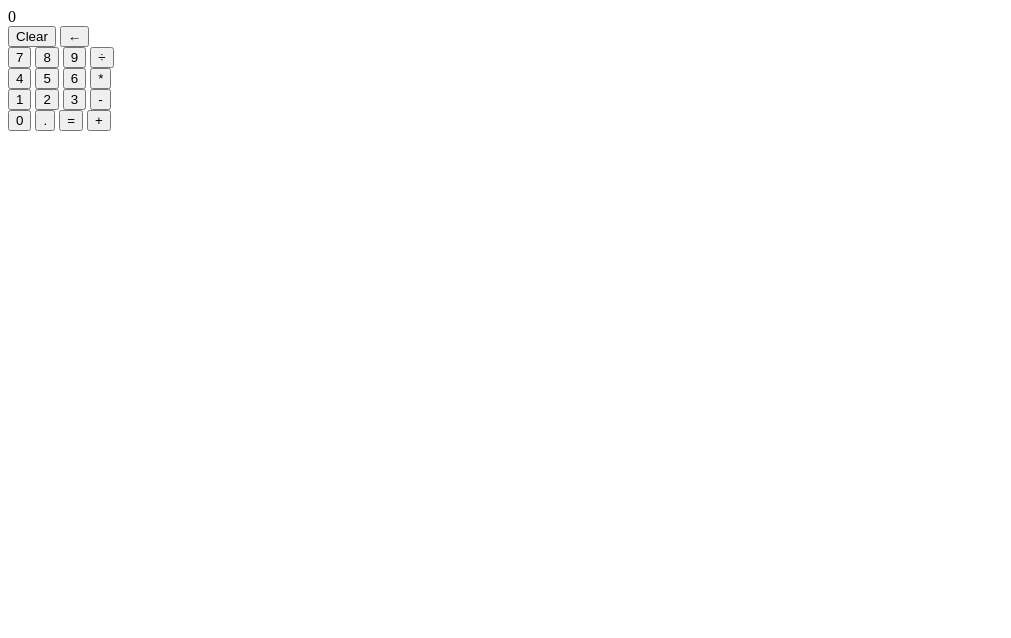
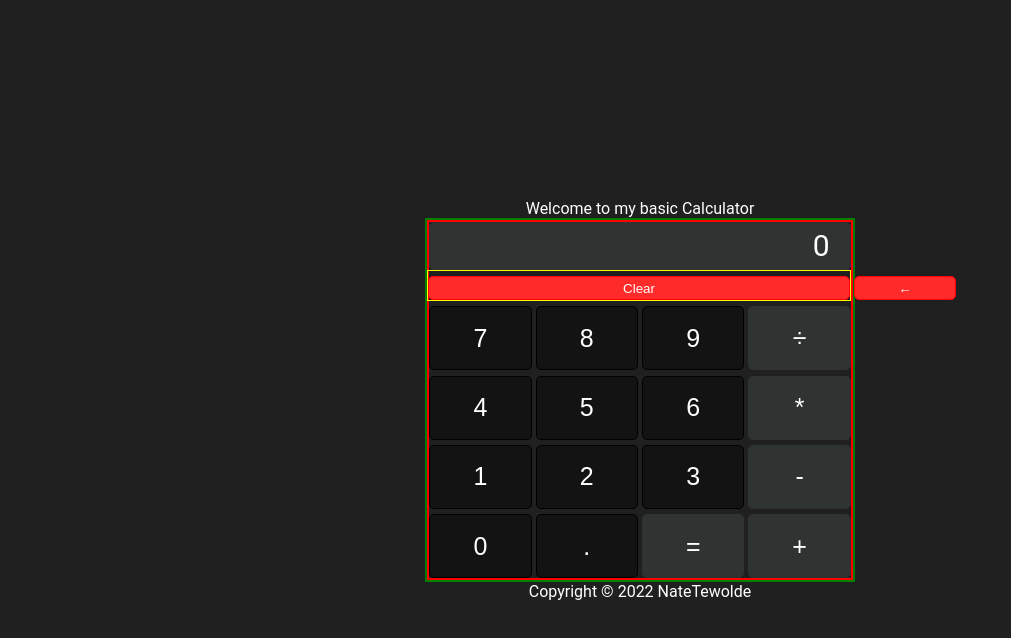
Before and after one commit to NateTewolde/Calculator, a plain HTML site: page index.html in a window 1280 px wide. Shown: the whole page, without its empty margins (0-1011 px from the left). Drawn offline with Linux system fonts and the light colour scheme.

Commit message:
Format header and footer class for css

```diff
--- a/index.html
+++ b/index.html
@@ -5,12 +5,16 @@
     <meta http-equiv="X-UA-Compatible" content="IE=edge" />
     <meta name="viewport" content="width=device-width, initial-scale=1.0" />
     <title>Document</title>
+    <link rel="stylesheet" href="./style.css" />
+
     <script src="./js-file.js" defer></script>
   </head>
   <body>
+    <div class="header">Welcome to my basic Calculator</div>
     <div id="container">
+      <div class="calculator">
         <div class="display">0</div>
-      <div>
+        <div class="red-row">
           <button class="clearBtn">Clear</button>
           <button class="backspaceBtn">←</button>
         </div>
@@ -39,5 +43,7 @@
           <button class="operatorBtn">+</button>
         </div>
       </div>
+    </div>
+    <div class="footer">Copyright © 2022 NateTewolde</div>
   </body>
 </html>
```
Lines whose indentation alone changed are shown as unchanged.
